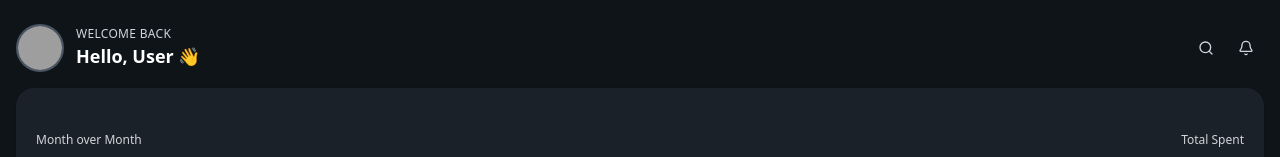
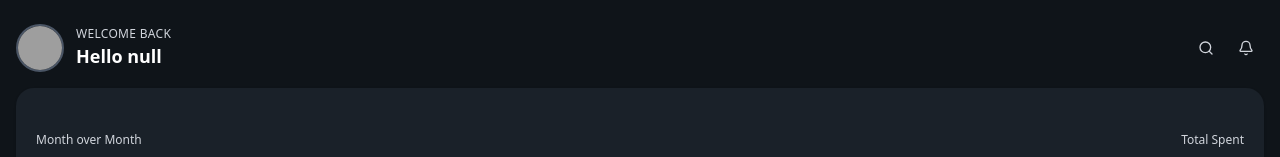
Before and after one commit to taradevio/tele-bot-outcome, a React (Vite) app in the folder frontend/: page / in a window 1280 px wide. Shown: the top 157 px of the page. Built offline with nearby package versions, Linux system fonts and the light colour scheme; no server answers; grey boxes are pictures that could not be loaded.

Commit message:
Added: loading state to photo_url and name

```diff
--- a/frontend/src/components/Dashboard.tsx
+++ b/frontend/src/components/Dashboard.tsx
@@ -181,8 +181,9 @@ export const Dashboard = () => {
 const UserDashboard = () => {
   const [searchOpen, setSearchOpen] = useState(false);
   const [userData, setUserData] = useState<string | null>(null);
-  const [telegramUserProfile, setTelegramUserProfile] = useState<TelegramUser | null>(null)
-  const [photoUrl, SetPhotoUrl] = useState<string | null>(null)
+  const [telegramUserProfile, setTelegramUserProfile] =
+    useState<TelegramUser | null>(null);
+  const [photoUrl, SetPhotoUrl] = useState<string | null>(null);
   const [isLoading, setIsLoading] = useState(true);
   const [focusedData, setFocusedData] = useState<{
     week: string;
@@ -222,7 +223,7 @@ const UserDashboard = () => {
         if (userId) {
           try {
             const decodeUser = JSON.parse(decodeURIComponent(userId));
-            SetPhotoUrl(decodeUser.photo_url)
+            SetPhotoUrl(decodeUser.photo_url);
             console.log("decoded user", decodeUser);
             // console.log("user data", userData);
           } catch (error) {
@@ -255,14 +256,13 @@ const UserDashboard = () => {
     enabled: !!userData,
   });
 
-
   useEffect(() => {
     if (data) {
       setTelegramUserProfile(data.userProfile);
       // setTelegramUser(data.userReceipts);
       console.log(`telegramUser: ${telegramUserProfile}`);
     }
-  }, [data])
+  }, [data]);
 
   if (error) return "Data dari db kagak keangkut coy...";
 
@@ -271,12 +271,16 @@ const UserDashboard = () => {
       {/* Header */}
       <div className="flex items-center justify-between px-4 pt-6 pb-4">
         <div className="flex items-center gap-3">
+          {isLoading ? (
+            <Skeleton className="h-10 w-32 bg-gray-700" />
+          ) : (
             <img
               src={photoUrl || "/avatar.png"}
               alt="Avatar"
               className="h-12 w-12 rounded-full border-2 border-gray-600 object-cover"
               referrerPolicy="no-referrer"
             />
+          )}
           {/* <Avatar className="h-12 w-12 border-2 border-gray-600">
             <AvatarImage src="/avatar.png" alt="Alex" />
             <AvatarFallback className="bg-gray-700 text-white">
@@ -288,7 +292,11 @@ const UserDashboard = () => {
               Welcome Back
             </p>
             <h1 className="text-lg font-semibold">
-              Hello, {telegramUserProfile?.first_name || "User"} 👋
+              {isLoading ? (
+                <Skeleton className="h-10 w-32 bg-gray-700" />
+              ) : (
+                `Hello ${telegramUserProfile}`
+              )}
             </h1>
           </div>
         </div>
```
Lines whose indentation alone changed are shown as unchanged.
